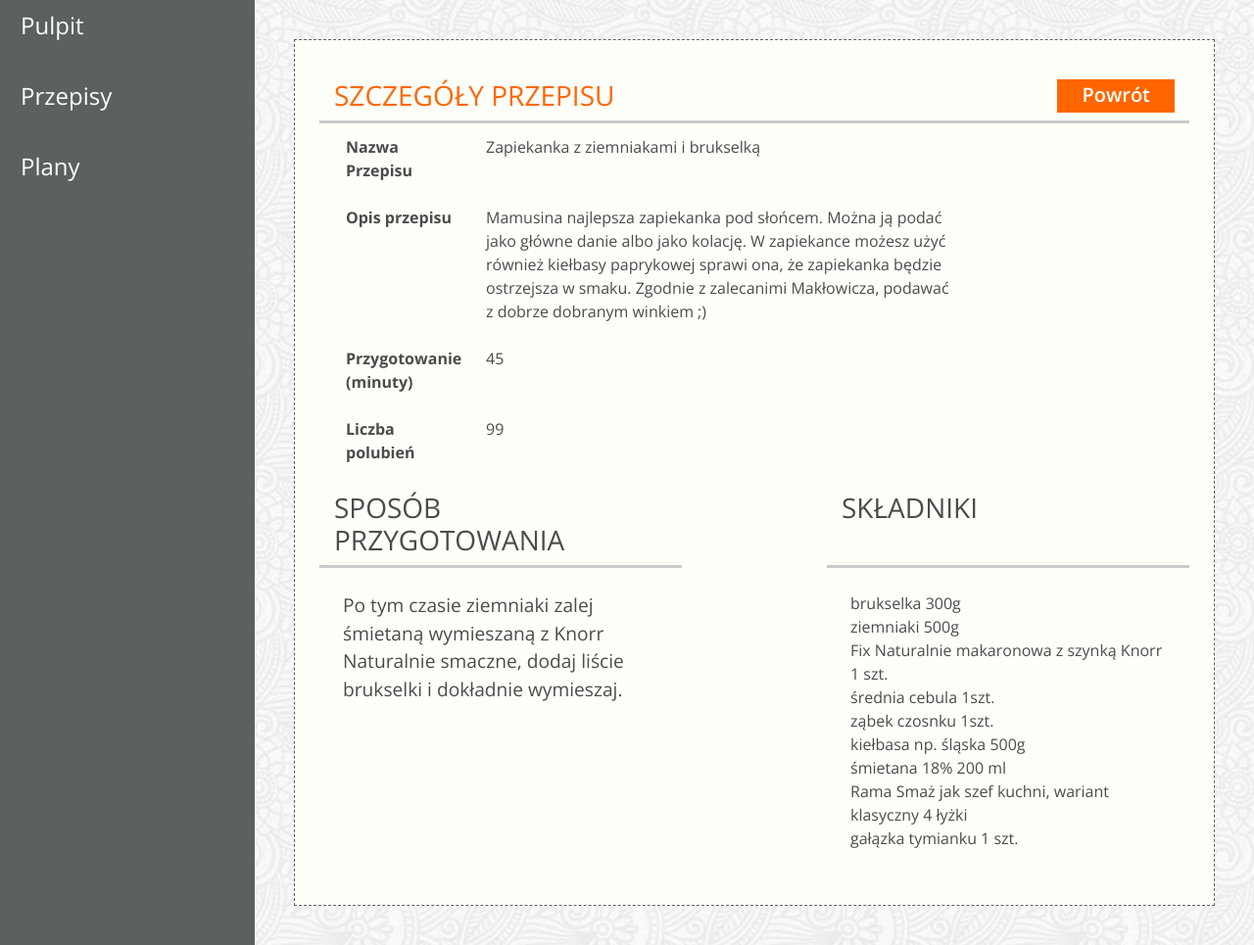
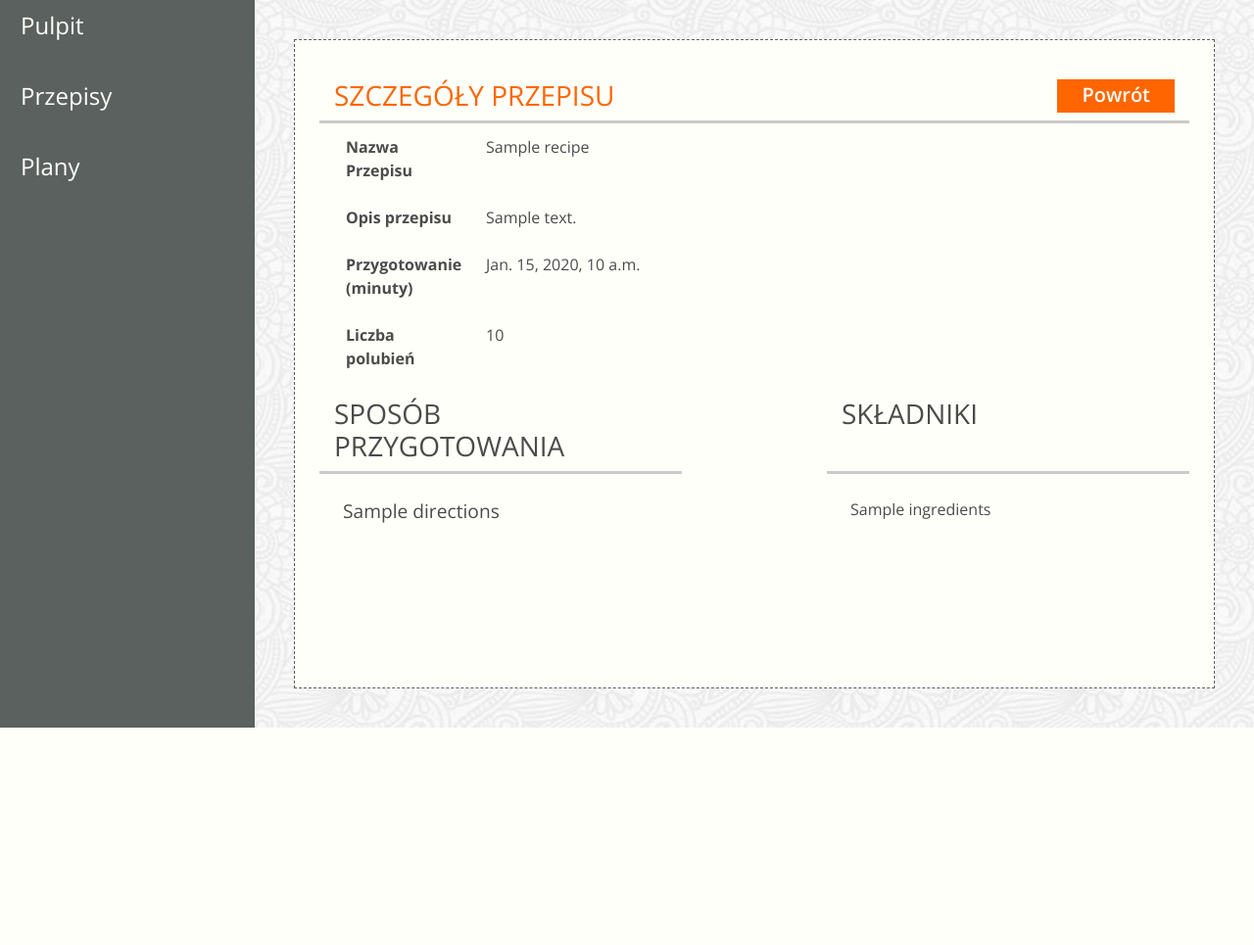
Before and after one commit to Samekmat/ScrumLab, a Django app: template jedzonko/templates/app-recipe-details.html in a window 1280 px wide. Shown: the part 84-1049 px from the top of the page at 98% size. After the commit the page ends 827 px from the top, so only its background shows below. Run offline with Django 3.2, Linux system fonts and the light colour scheme; the template is opened without the code that fills it: most values are stand-ins (such as "Sample title", 1, 10 or a date in 2020); some libraries are stand-ins or nearby versions; some web fonts are replaced.

Commit message:
Created a details recipe view

```diff
--- a/jedzonko/templates/app-recipe-details.html
+++ b/jedzonko/templates/app-recipe-details.html
@@ -18,28 +18,24 @@
             <tr class="d-flex">
                 <th scope="row" class="col-2">Nazwa Przepisu</th>
                 <td class="col-7">
-                    Zapiekanka z ziemniakami i brukselką
+                    {{ recipe.name }}
                 </td>
             </tr>
             <tr class="d-flex">
                 <th scope="row" class="col-2">Opis przepisu</th>
-                <td class="col-7">Mamusina najlepsza zapiekanka pod słońcem.
-                    Można ją podać jako główne danie albo jako kolację. W
-                    zapiekance możesz użyć również kiełbasy paprykowej sprawi
-                    ona, że zapiekanka będzie ostrzejsza w smaku. Zgodnie z
-                    zalecanimi Makłowicza, podawać z dobrze dobranym winkiem ;)
+                <td class="col-7">{{ recipe.description }}
                 </td>
             </tr>
             <tr class="d-flex">
                 <th scope="row" class="col-2">Przygotowanie (minuty)</th>
                 <td class="col-7">
-                    45
+                    {{ recipe.preparation_time }}
                 </td>
             </tr>
              <tr class="d-flex">
                 <th scope="row" class="col-2">Liczba polubień</th>
                 <td class="col-7">
-                    99
+                    {{ recipe.votes }}
                 </td>
             </tr>
             </tbody>
@@ -54,21 +50,11 @@
         </div>
         <div class="row d-flex">
             <div class="col-5 p-4">
-                <p>Po tym czasie ziemniaki zalej śmietaną wymieszaną z Knorr
-                    Naturalnie smaczne, dodaj liście brukselki i dokładnie
-                    wymieszaj.</p>
+                <p>{{ recipe.directions }}</p>
             </div>
             <div class="col-2"></div>
             <ul class="col-5 p-4 list-unstyled">
-                <li>brukselka 300g</li>
-                <li>ziemniaki 500g</li>
-                <li>Fix Naturalnie makaronowa z szynką Knorr 1 szt.</li>
-                <li>średnia cebula 1szt.</li>
-                <li>ząbek czosnku 1szt.</li>
-                <li>kiełbasa np. śląska 500g</li>
-                <li>śmietana 18% 200 ml</li>
-                <li>Rama Smaż jak szef kuchni, wariant klasyczny 4 łyżki</li>
-                <li>gałązka tymianku 1 szt.</li>
+                <li>{{ recipe.ingredients }}</li>
             </ul>
         </div>
 
--- a/jedzonko/views.py
+++ b/jedzonko/views.py
@@ -44,7 +44,9 @@ class DashboardView(View):
 
 class RecipeDetailView(View):
     def get(self, request, id):
-        return render(request, "app-recipe-details.html")
+        recipe = Recipe.objects.get(id=id)
+        ctx = {'recipe': recipe}
+        return render(request, "app-recipe-details.html", ctx)
 
 
 class RecipeListView(View):
```
